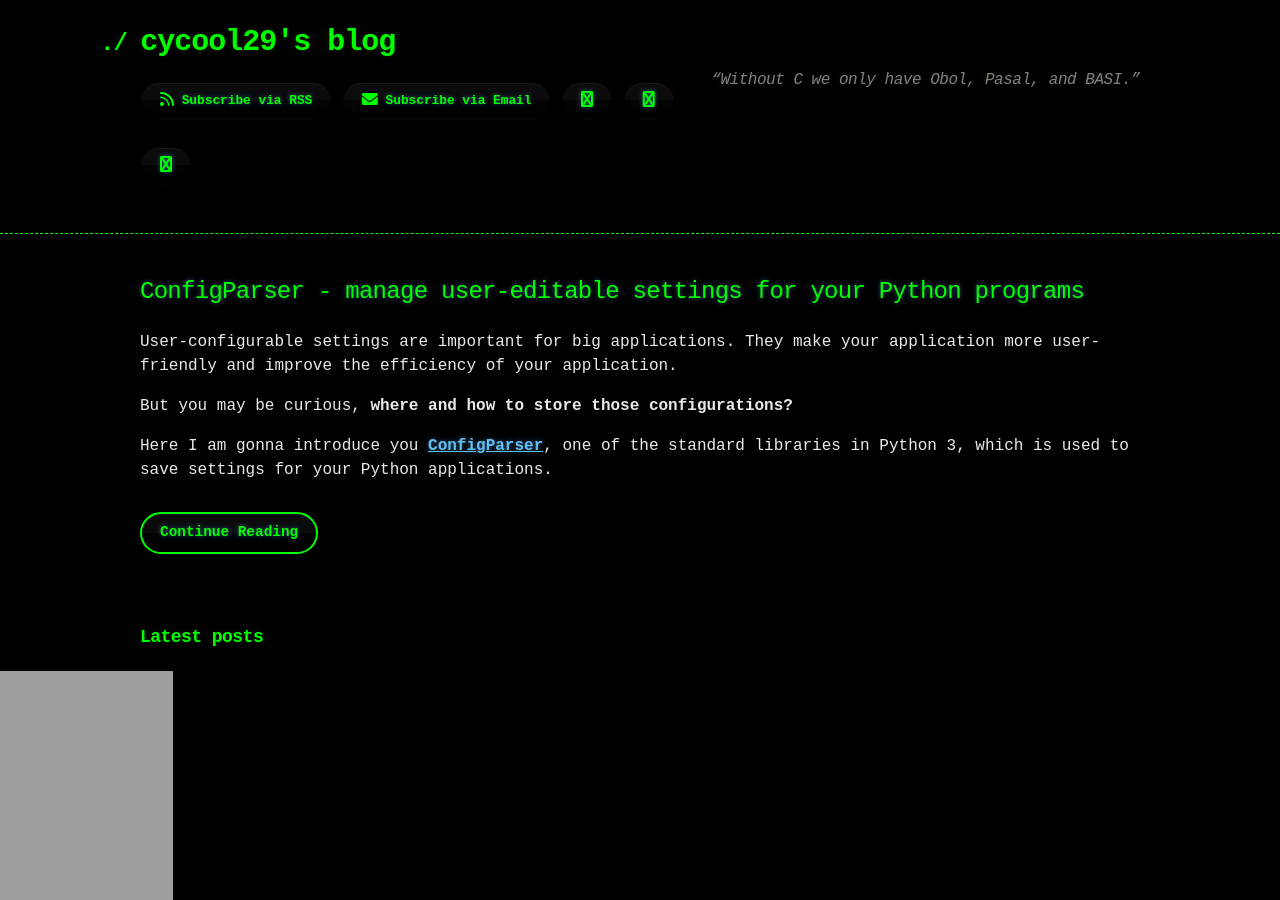
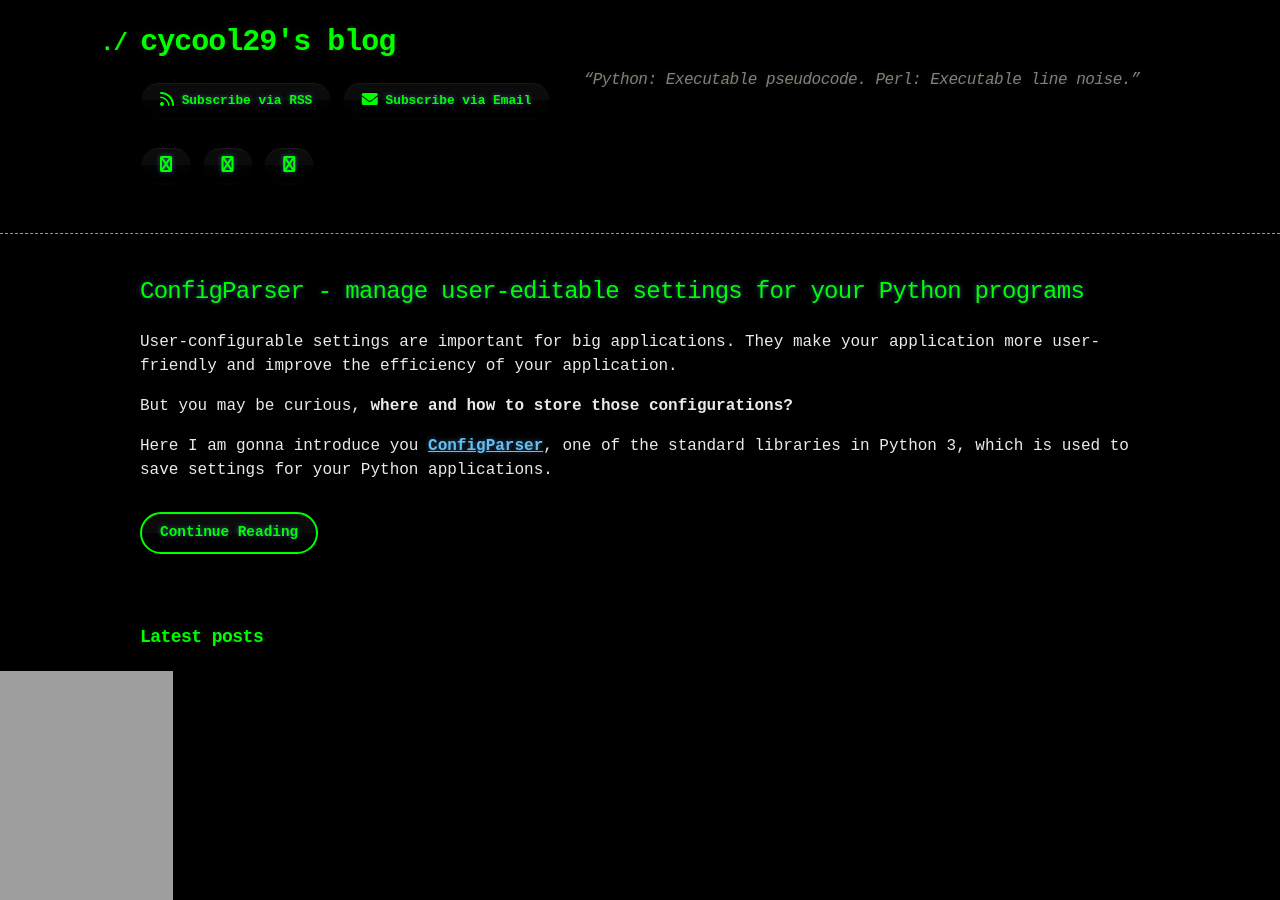
Before and after one commit to cycool29/cycool29.github.io, a Jekyll site: the page built from index.md, in a window 1280 px wide and 900 px high. Built offline with Jekyll 4.4.1, drawn with Linux system fonts in a browser that asks for light colours; a style sheet for code colours, icons or effects is not loaded.

Commit message:
Update quotes

```diff
--- a/_config.yml
+++ b/_config.yml
@@ -1,5 +1,5 @@
 title: cycool29's blog
-description: "“Without C we only have Obol, Pasal, and BASI.” "
+description: "“Python: Executable pseudocode. Perl: Executable line noise.” "
 bio: A high school student. Intermediate in Python, Git, Bash. Learning JavaScript. He/Him. "
 author: cycool29
 url: https://cycool29.github.io
```
